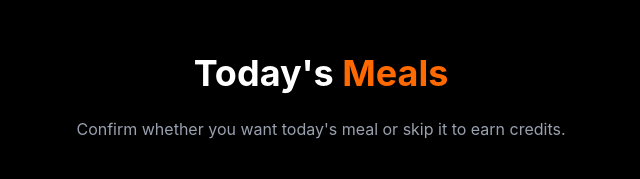
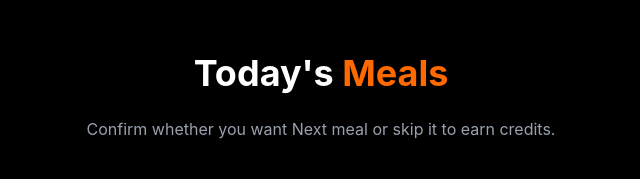
Before and after one commit to k-hushii23/credEAT, a React (Vite) app: page /meals in a window 1280 px wide. Shown: the part 149-328 px from the top of the page, without its empty margins (319-959 px from the left). Built offline with nearby package versions, Linux system fonts and the light colour scheme.

Commit message:
Final submission

```diff
--- a/src/components/About.jsx
+++ b/src/components/About.jsx
@@ -21,7 +21,7 @@ const About = () => {
                     along with loss of prepaid meal credits.
                 </p>
             </div>
-            {/* solution */}
+
             <div className="bg-gray-900 p-6 rounded-xl hover:shadow-2xl hover:scale-105 transition">
                 <h2 className="text-2xl font-semibold mb-3 text-orange-500">
                     Our Solution
--- a/src/components/Meals.jsx
+++ b/src/components/Meals.jsx
@@ -11,7 +11,7 @@ const Meals = () => {
       </h1>
 
       <p className="text-gray-400 mb-10">
-        Confirm whether you want today's meal or skip it to earn credits.
+        Confirm whether you want Next meal or skip it to earn credits.
       </p>
 
       <div className="bg-gray-900 p-8 rounded-2xl max-w-xl">
@@ -33,7 +33,7 @@ const Meals = () => {
           </button>
 
           <button
-            onClick={() => setStatus("Meal Skipped → Credits Added")}
+            onClick={() => setStatus("Credits Added")}
             className="bg-red-500 px-5 py-2 rounded-lg"
           >
             Skip Meal
--- a/src/components/Process.jsx
+++ b/src/components/Process.jsx
@@ -16,7 +16,7 @@ const Process = () => {
         <div className="w-full bg-gray-900 rounded-3xl p-6 flex flex-col items-center text-center hover:shadow-2xl hover:scale-105 transition">
 
           <h2 className="text-white text-xl font-bold mb-2">
-            Today's Meals
+            Next Meals
           </h2>
 
           <p className="text-gray-400 text-sm mb-4">
```
